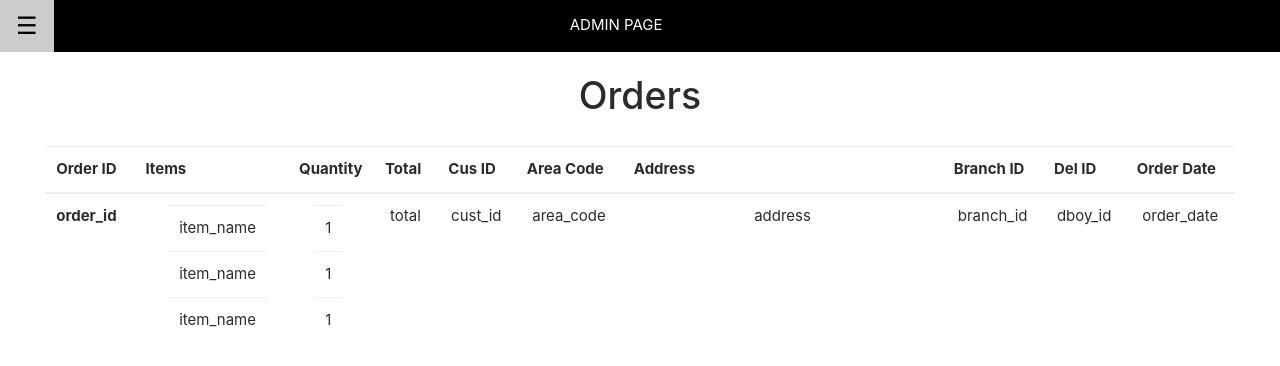
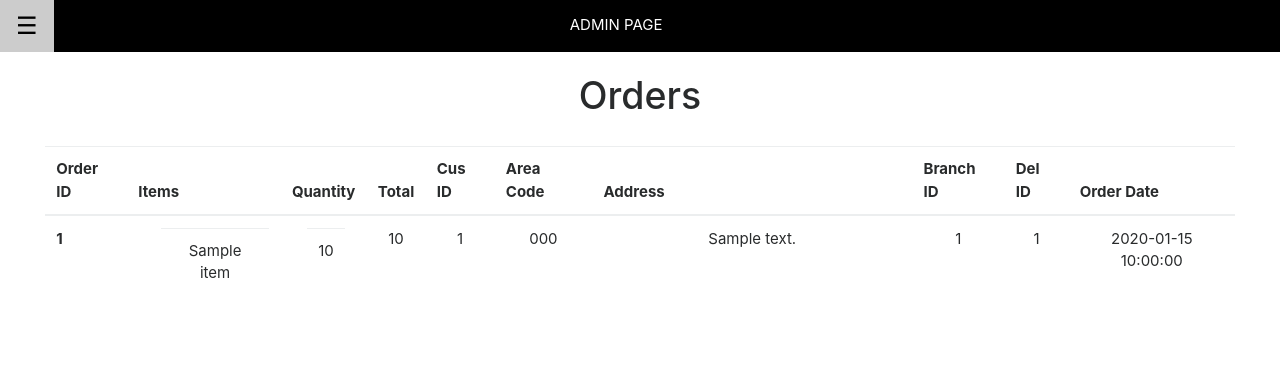
Before and after one commit to V4run14/Restaurant, a Flask app: template templates/admin_order.html in a window 1280 px wide. Shown: the top 366 px of the page. Run offline with Flask 2, Linux system fonts and the light colour scheme; the template is opened without the code that fills it: most values are stand-ins (such as "Sample title", 1, 10 or a date in 2020); some libraries are stand-ins or nearby versions.

Commit message:
admin over

```diff
--- a/application.py
+++ b/application.py
@@ -17,7 +17,6 @@ def index():
 
 @app.route("/login", methods=["POST"])
 def login():
-    #return "Login page"
     email = request.form.get("email")
     pwd = request.form.get("pwd")
     x = re.search("@manager.com" , email)
@@ -131,13 +130,15 @@ def admin_branch_edit():
 
 @app.route("/admin/order", methods=["GET","POST"])
 def admin_order():
-    return render_template("admin_order.html")
-
+    orders = db.execute("SELECT * FROM orders").fetchall()
+    items = db.execute("SELECT order_id, B.item_id, item_name, quantity FROM menu A JOIN order_items B ON(A.item_id=B.item_id)").fetchall()
+    return render_template("admin_order.html", orders=orders, items=items)
 
 
 @app.route("/manager/<int:manager_id>/profile", methods=["GET","POST"])
 def manager_prof(manager_id):
-    print(manager_id)
+    profile = db.execute("SELECT * FROM manager WHERE manager_id= :manager_id",
+        {"manager_id":manager_id}).fetchone()
     return "This is the manager view"
 
 @app.route("/manager/<int:manager_id>/deliv", methods=["GET","POST"])
@@ -148,6 +149,9 @@ def manager_deliv(manager_id):
 @app.route("/manager/<int:manager_id>/order", methods=["GET","POST"])
 def manager_order(manager_id):
     print(manager_id)
+    orders = db.execute("SELECT * FROM orders WHERE branch_id= :manager_id",
+        {"manager_id":manager_id}).fetchall()
+    items = db.execute("SELECT order_id, B.item_id, item_name, quantity FROM menu A JOIN order_items B ON(A.item_id=B.item_id)").fetchall()
     return "This is the manager view"
 
 @app.route("/cust", methods=["POST"])
--- a/templates/admin_order.html
+++ b/templates/admin_order.html
@@ -28,42 +28,40 @@
           </tr>
         </thead>
         <tbody>
+            {% for order in orders %}
             <tr>
-              <th scope="row">order_id</th>
+              <th scope="row">{{order.order_id}}</th>
               <td style="width: 12vw;">
                 <table class="text-center ml-4">
+                    {% for item in items %}
+                    {% if item.order_id==order.order_id %}
                     <tr>
-                        <td>item_name</td>
+                        <td>{{item.item_name}}</td>
                     </tr>
-                    <tr>
-                        <td>item_name</td>
-                    </tr>
-                    <tr>
-                        <td>item_name</td>
-                    </tr>
+                    {% endif %}
+                    {% endfor %}
                 </table>
             </td>
               <td style="width: 1vw;">
                   <table class="text-center ml-3">
-                      <tr>
-                          <td>1</td>
-                      </tr>
-                      <tr>
-                          <td>1</td>
-                      </tr>
-                      <tr>
-                          <td>1</td>
-                      </tr>
+                    {% for item in items %}
+                    {% if item.order_id==order.order_id %}
+                    <tr>
+                        <td>{{item.quantity}}</td>
+                    </tr>
+                    {% endif %}
+                    {% endfor %}
                   </table>
               </td>
-              <td>total</td>
-              <td>cust_id</td>
-              <td>area_code</td>
-              <td style="width: 25vw;">address</td>
-              <td>branch_id</td>
-              <td>dboy_id</td>
-              <td>order_date</td>
+              <td>{{order.total}}</td>
+              <td>{{order.cust_id}}</td>
+              <td>{{order.area_code}}</td>
+              <td style="width: 25vw;">{{order.address}}</td>
+              <td>{{order.branch_id}}</td>
+              <td>{{order.dboy_id}}</td>
+              <td>{{order.order_date}}</td>
             </tr>
+            {% endfor %}
         </tbody>
       </table>
 </div>
```
